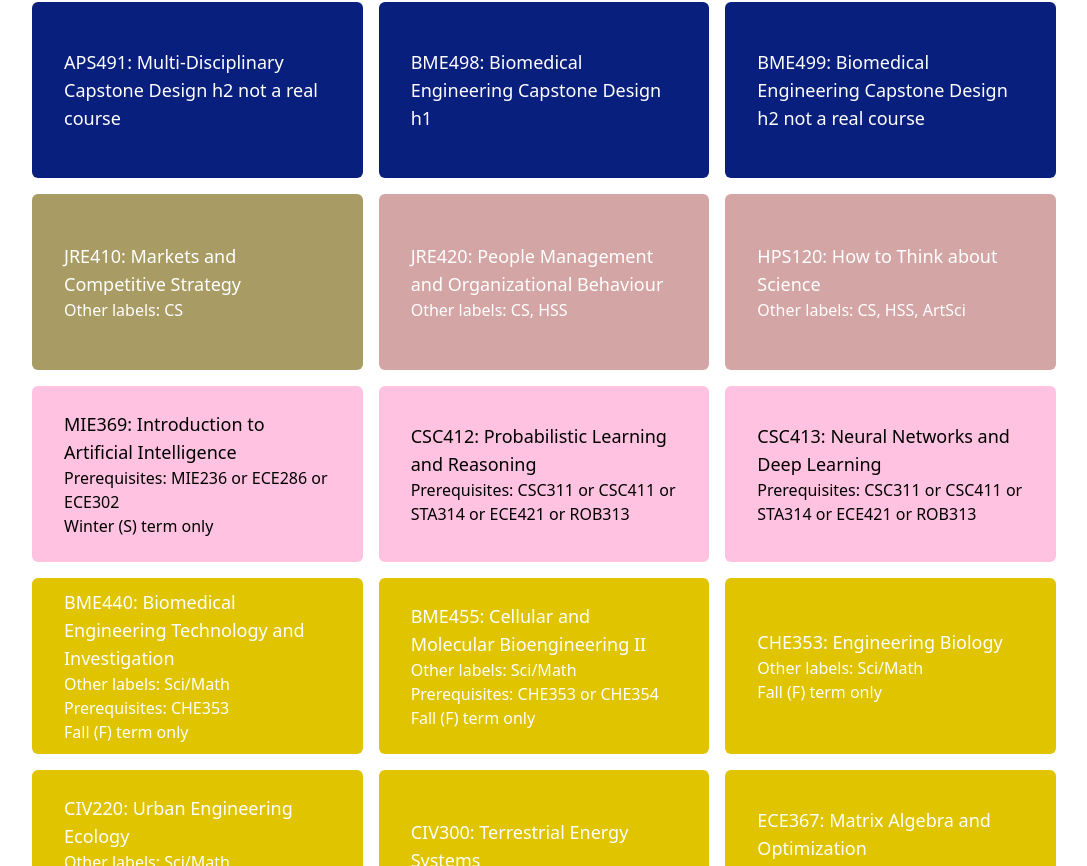
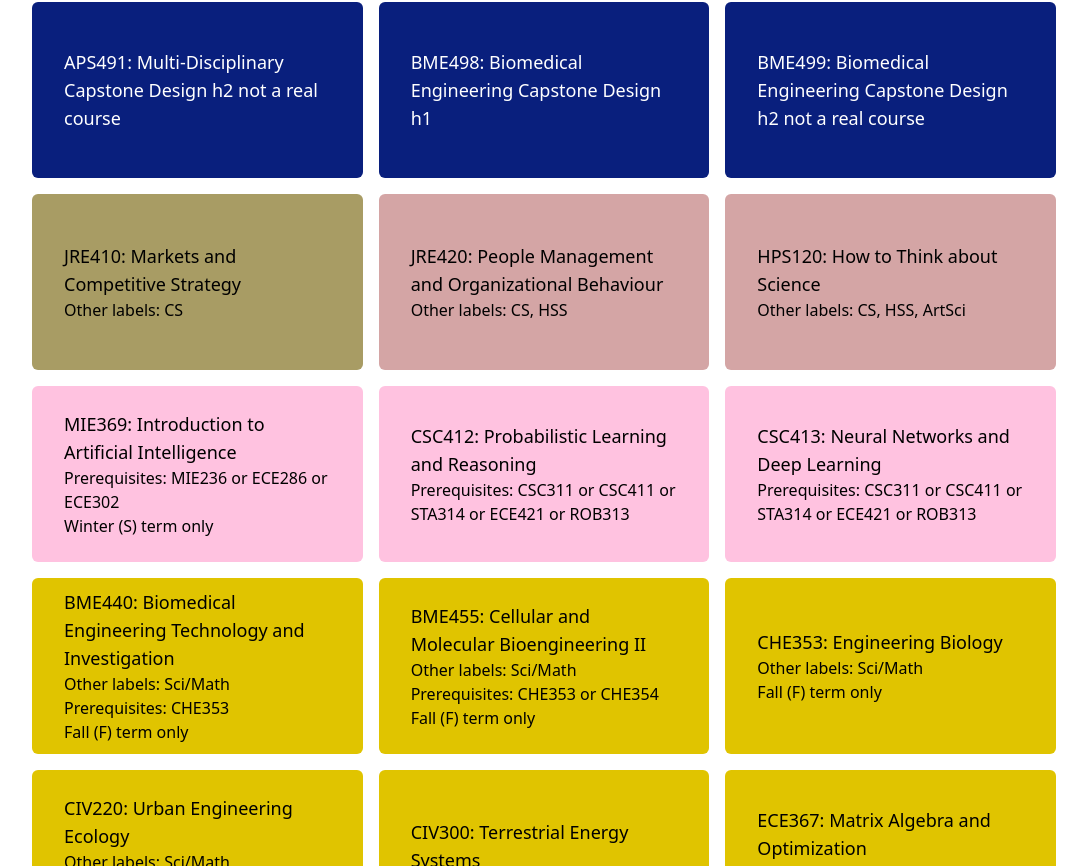
Before and after one commit to sunnwydays/ecepathmaker, a React (Vite) app: page /courses in a window 1280 px wide. Shown: the part 3094-3960 px from the top of the page, without its empty margins (96-1183 px from the left). Built offline with nearby package versions, Linux system fonts and the light colour scheme.

Commit message:
Replace getBrightness into text color logic as util

```diff
--- a/src/components/CourseCard.tsx
+++ b/src/components/CourseCard.tsx
@@ -2,13 +2,10 @@ import { FC } from 'react';
 import { DraggableCardProps } from '../types/CourseTypes';
 import { useSortable } from '@dnd-kit/sortable';
 import { CSS } from '@dnd-kit/utilities';
-import { getBrightness } from '../utils/getBrightness';
+import { getTextColor } from '../utils/getTextColor';
 import { getOtherLabels, getPreqLabels, getStreamLabels } from '../utils/getLabels';
 
 const CourseCard:FC<DraggableCardProps> = (props) => {
-    const brightness = getBrightness(props.color || 'E0E0E0');
-    const textColor = brightness > 128 ? 'text-black' : 'text-white';
-
     const {
         setNodeRef,
         attributes,
@@ -50,7 +47,7 @@ const CourseCard:FC<DraggableCardProps> = (props) => {
                 h-[11rem]
                 rounded-md
                 ${!props.color && 'bg-neutral2'}
-                ${textColor}
+                ${getTextColor(props.color)}
             `}
             ref={setNodeRef}
             style={style}
--- a/src/components/MakerCard.tsx
+++ b/src/components/MakerCard.tsx
@@ -1,7 +1,7 @@
 import { FC } from 'react';
 import { DraggableCardProps } from '../types/CourseTypes';
 import Draggable from '../components/Draggable';
-import { getBrightness } from '../utils/getBrightness';
+import { getTextColor } from '../utils/getTextColor';
 import { getOtherLabels, getPreqLabels, getStreamLabels } from '../utils/getLabels';
 
 interface MakerCardProps extends DraggableCardProps {
@@ -9,8 +9,7 @@ interface MakerCardProps extends DraggableCardProps {
 };
 
 const MakerCard:FC<MakerCardProps> = (props) => {
-    const brightness = getBrightness(props.color || 'E0E0E0');
-    const textColor = brightness > 128 ? 'text-black' : 'text-white';
+    const textColor = getTextColor(props.color);
 
     return (
         <Draggable id={props.id}>{(isExpanded) =>
--- a/src/utils/getBrightness.tsx
+++ /dev/null
@@ -1,8 +0,0 @@
-export const getBrightness = (hexColor: string): number => {
-    const rgb = parseInt(hexColor.slice(1), 16); // Convert hex to RGB
-    const r = (rgb >> 16) & 0xff;
-    const g = (rgb >>  8) & 0xff;
-    const b = (rgb >>  0) & 0xff;
-    // Calculate brightness
-    return (r * 299 + g * 587 + b * 114) / 1000;
-};
--- /dev/null
+++ b/src/utils/getTextColor.tsx
@@ -0,0 +1,10 @@
+export const getTextColor = (color: string | undefined): string => {
+    const hexColor = color ? `#${color}` : 'E0E0E0';
+
+    const rgb = parseInt(hexColor.slice(1), 16); // Convert hex to RGB
+    const r = (rgb >> 16) & 0xff;
+    const g = (rgb >>  8) & 0xff;
+    const b = (rgb >>  0) & 0xff;
+    // Calculate brightness
+    return (r * 299 + g * 587 + b * 114) / 1000 > 128 ? 'text-black' : 'text-white';
+};
```
